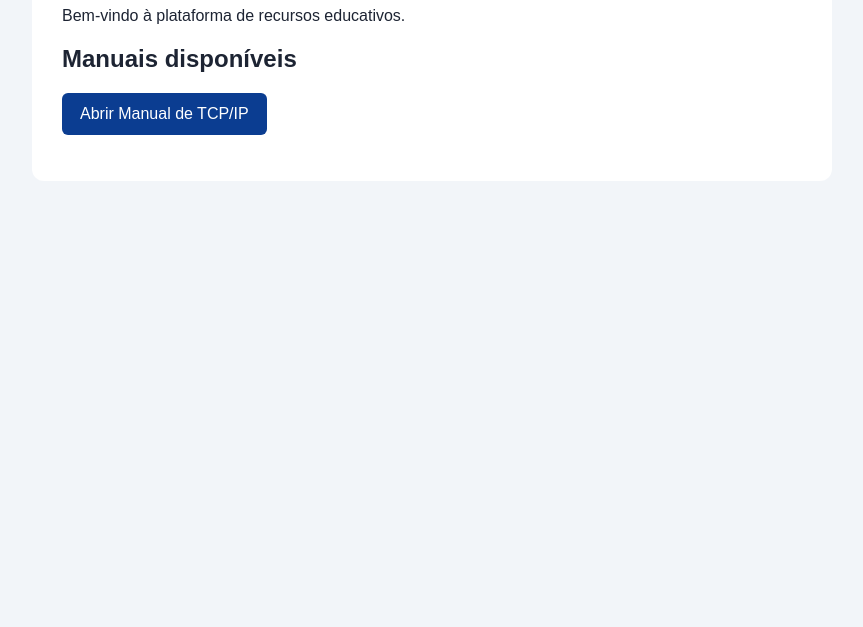
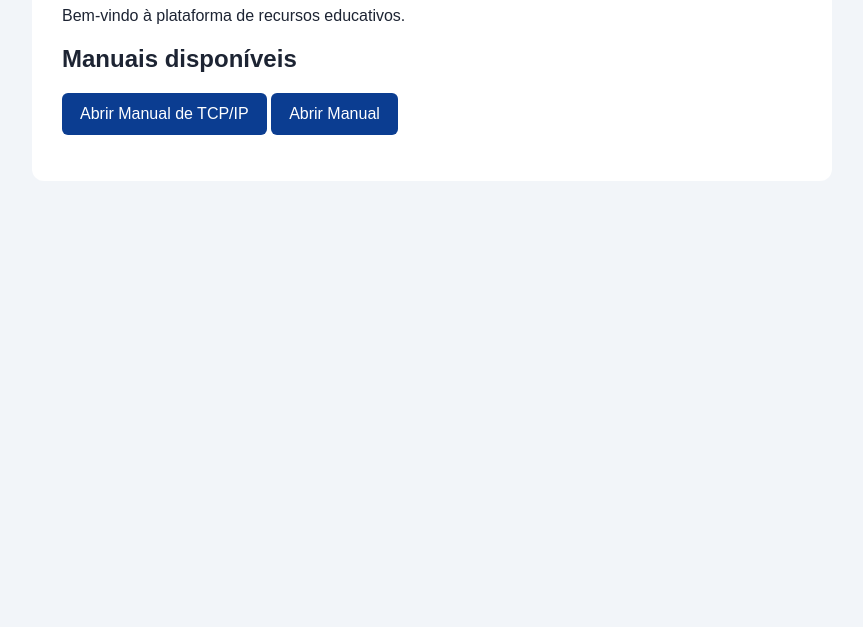
Before and after one commit to mariadias-beep/GEIComunicaoDados, a plain HTML site: page index.html in a window 1280 px wide. Shown: the part 173-800 px from the top of the page, without its empty margins (208-1071 px from the left). Drawn offline with Linux system fonts and the light colour scheme.

Commit message:
Update index.html

```diff
--- a/index.html
+++ b/index.html
@@ -38,6 +38,9 @@
             <a href="manual-tcpip.html">
                 Abrir Manual de TCP/IP
             </a>
+             <a href="manual-tcpip.html">
+                Abrir Manual
+            </a>
         </p>
     </main>
 </body>
```
